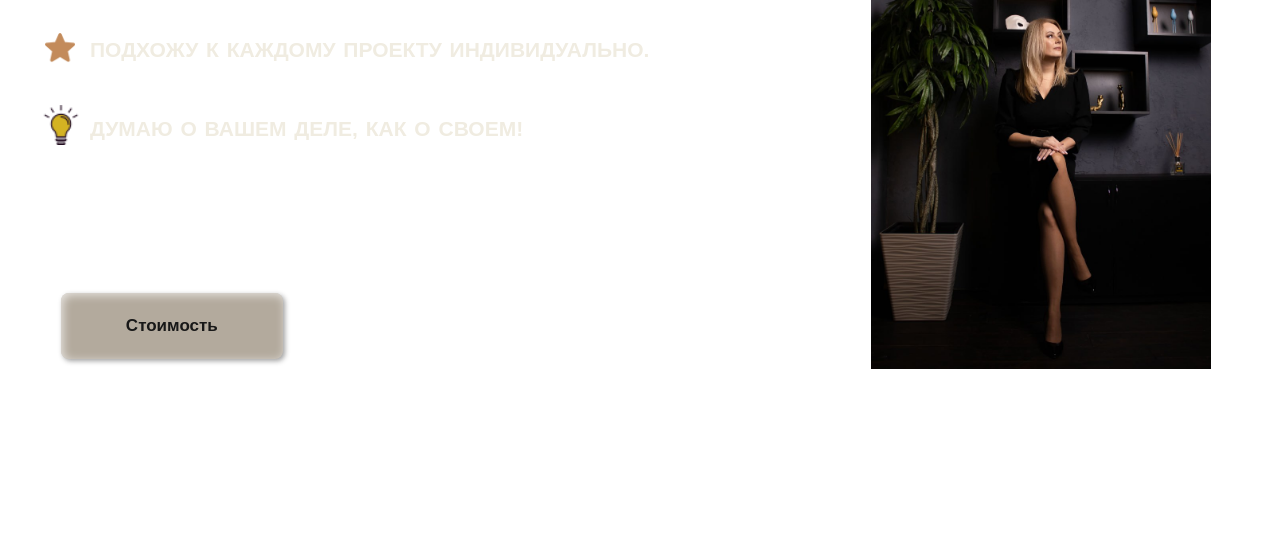
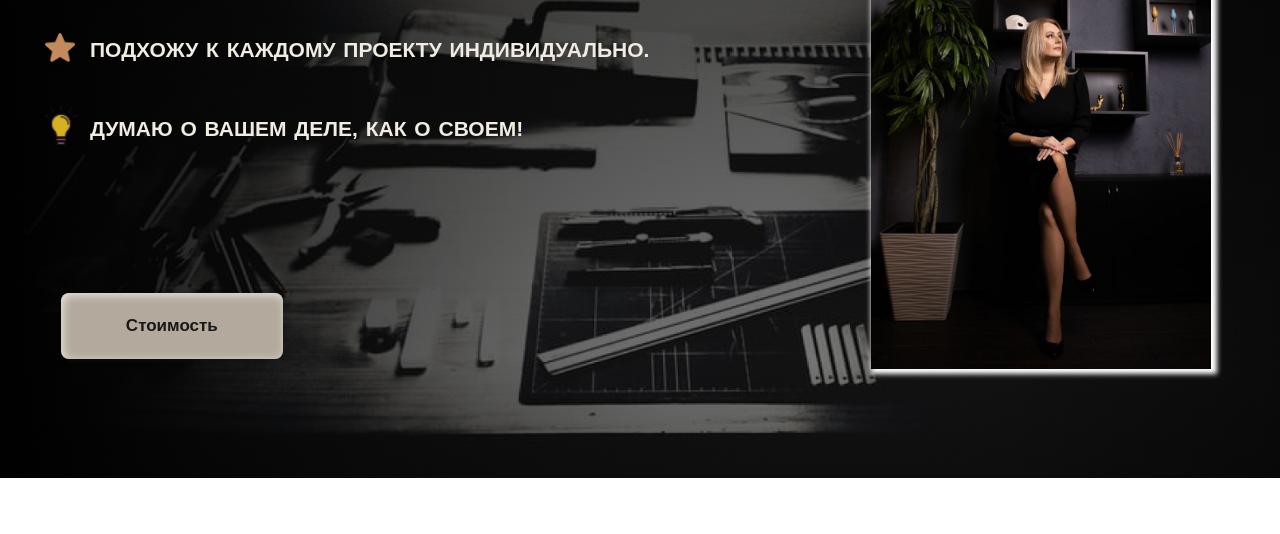
Before and after one commit to Jay7cvc/target, a plain HTML site: page index.html in a window 1280 px wide. Shown: the part 266-800 px from the top of the page. Drawn offline with Linux system fonts and the light colour scheme.

Commit message:
style.css

```diff
--- a/style.css
+++ b/style.css
@@ -54,7 +54,7 @@ ul, li {
 	/*background-color: #0c1424;*/
 	padding-bottom: 282px;
     padding-top: 40px;
-    background: url('..img/Image.png') no-repeat center top / cover;
+    background: url('../img/Image.png') no-repeat center top / cover;
 }
 
 .logo {
```
